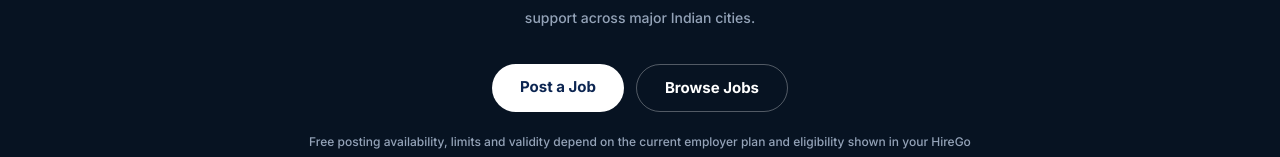
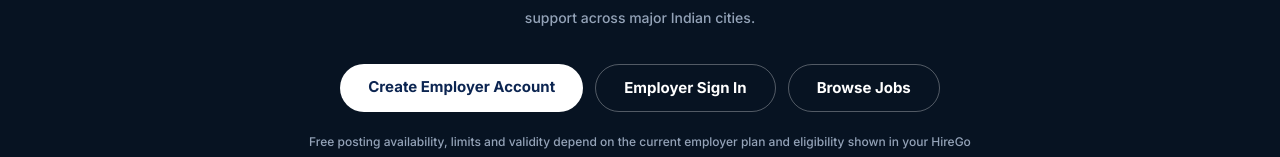
Before and after one commit to hirego1ai-design/hariom-, a Next.js app: page /free-job-posting in a window 1280 px wide. Shown: the part 492-649 px from the top of the page. Built offline with nearby package versions, Linux system fonts and the light colour scheme; no server answers.

Commit message:
Wire free job posting pages to employer onboarding

```diff
--- a/src/app/free-job-posting/page.tsx
+++ b/src/app/free-job-posting/page.tsx
@@ -40,7 +40,8 @@ export default function FreeJobPostingIndiaPage() {
               HireGo AI is built for employers searching for a faster recruitment platform, applicant workflow and local hiring support across major Indian cities.
             </p>
             <div className="mt-8 flex flex-col justify-center gap-3 sm:flex-row">
-              <Link href="/employer/employer-sign-in" className="rounded-full bg-white px-7 py-3 font-bold text-[#0c2551]">Post a Job</Link>
+              <Link href="/employer/employer-registration-company-info" className="rounded-full bg-white px-7 py-3 font-bold text-[#0c2551]">Create Employer Account</Link>
+              <Link href="/employer/employer-sign-in" className="rounded-full border border-white/30 px-7 py-3 font-bold text-white">Employer Sign In</Link>
               <Link href="/jobs" className="rounded-full border border-white/30 px-7 py-3 font-bold text-white">Browse Jobs</Link>
             </div>
             <p className="mx-auto mt-5 max-w-2xl text-xs leading-5 text-slate-400">
```
